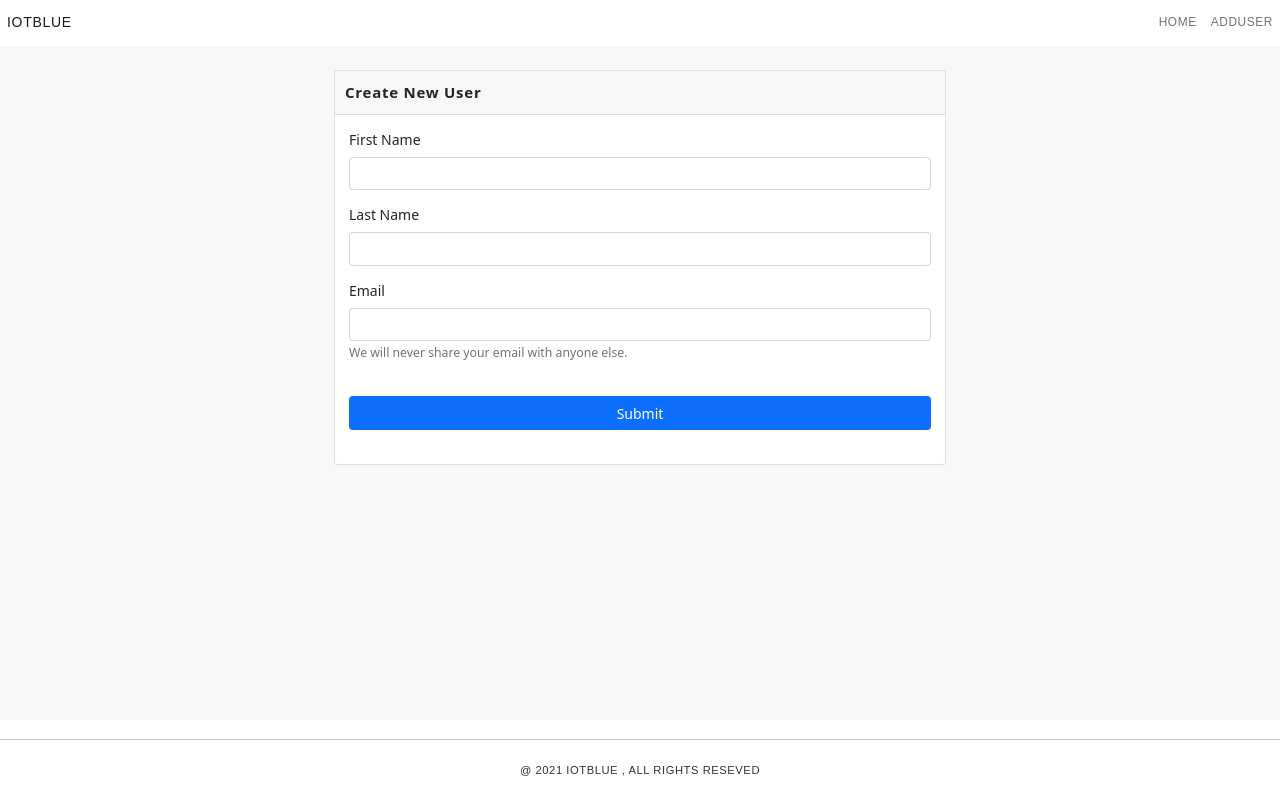
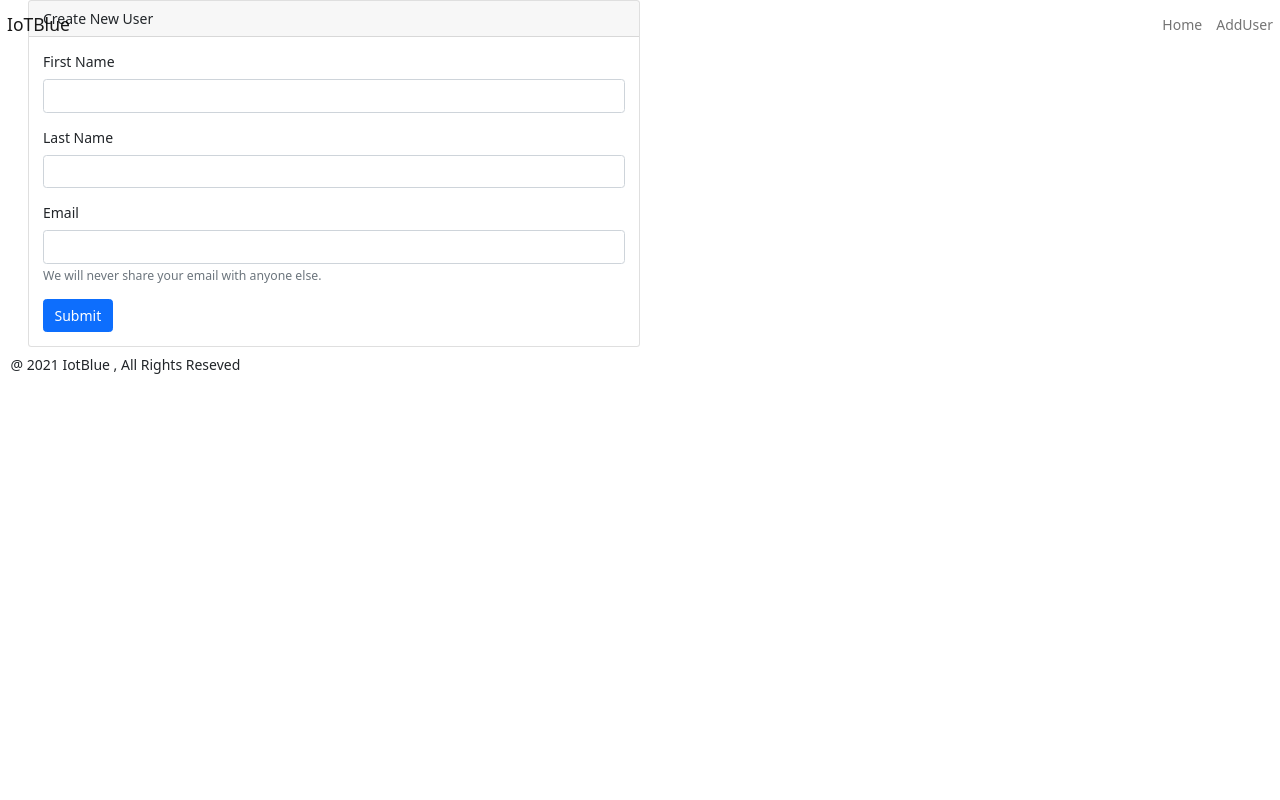
Before and after one commit to eslamaboudesheesh/IOTBLUE, a Next.js app: page /addUser in a window 1280 px wide. Built offline with nearby package versions, Linux system fonts and the light colour scheme.

Commit message:
fixed error

```diff
--- a/package.json
+++ b/package.json
@@ -11,7 +11,6 @@
     "@types/react-bootstrap": "^0.32.28",
     "bootstrap": "^5.1.3",
     "font-awesome": "^4.7.0",
-    "formik": "^2.2.9",
     "next": "12.0.3",
     "react": "17.0.2",
     "react-bootstrap": "^2.0.2",
@@ -19,6 +18,7 @@
     "react-redux": "^7.2.6",
     "redux-logger": "^3.0.6",
     "sass": "^1.43.4",
+    "formik": "^2.2.9",
     "yup": "^0.32.11"
   },
   "devDependencies": {
--- a/styles/globals.scss
+++ b/styles/globals.scss
@@ -1,14 +1,14 @@
 // @import "~bootstrap/scss/bootstrap";
 
 
-@import '../component/main-Component/styles/mainCard.scss';
-@import '../component/user-component/styles/CardDetails.scss';
-@import '../component/form-component/styles/userForm.scss';
+// @import '../component/main-Component/styles/mainCard.scss';
+// @import '../component/user-component/styles/CardDetails.scss';
+// @import '../component/form-component/styles/userForm.scss';
 
-@import '../component/layout/styles/mainNavebar.scss';
-@import '../component/layout/styles/layout.scss';
+// @import '../component/layout/styles/mainNavebar.scss';
+// @import '../component/layout/styles/layout.scss';
 
-@import '../component/layout/styles/footer.scss';
+// @import '../component/layout/styles/footer.scss';
 
 html,
 body {
```
Also changed, not shown: 1 other file (tests, documents, lock files or other folders).
